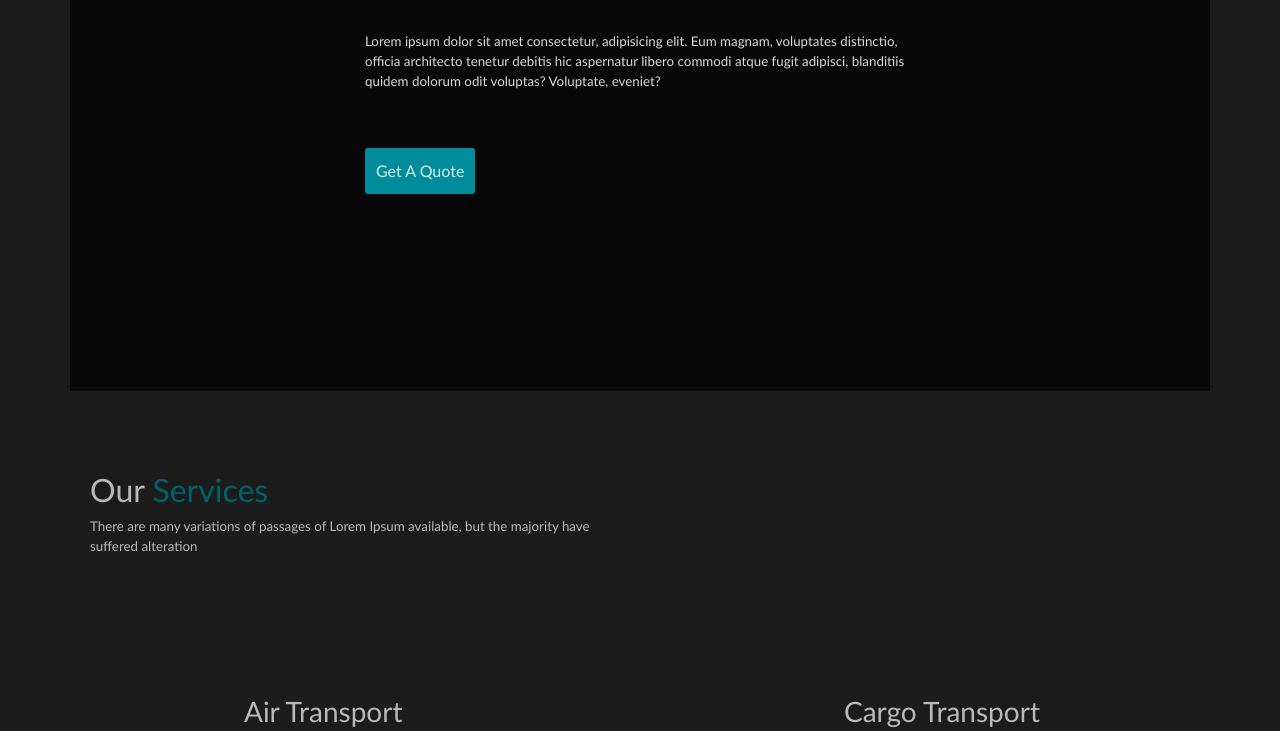
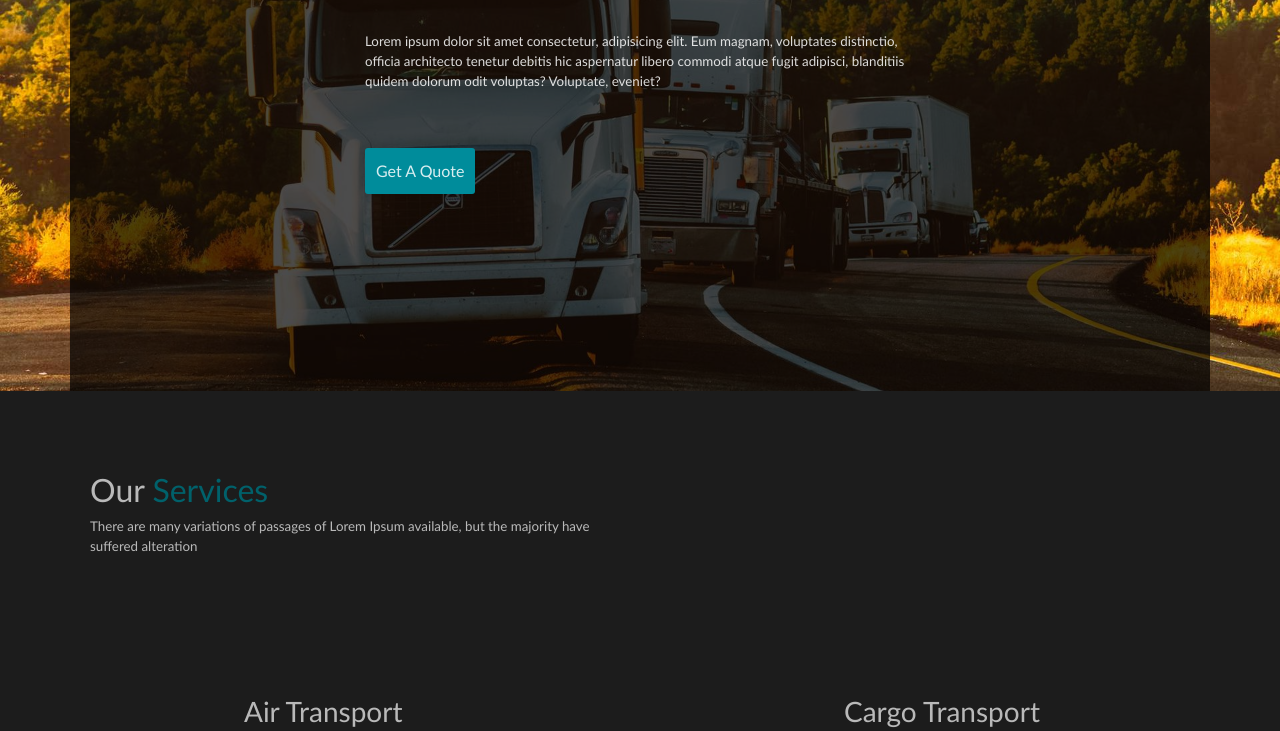
Before and after one commit to mohamedshaban01-Dev/Carint, a plain HTML site: page index.html in a window 1280 px wide. Shown: the part 341-1072 px from the top of the page. Drawn offline with Linux system fonts and the light colour scheme; files that its build step writes are made by us from their sources.

Commit message:
Fix image paths issue

```diff
--- a/style/style.css
+++ b/style/style.css
@@ -131,7 +131,7 @@ nav ul li.search .search-icon {
 main section#home {
     width: 100%;
     height: fit-content;
-    background-image: url('image/slider-bg.jpg');
+    background-image: url('../image/slider-bg.jpg');
     background-size: cover;
     background-position: center;
     background-repeat: no-repeat;
@@ -257,7 +257,7 @@ main section#services a {
 /* ---------------------------------------- */
 /* start about us  */
 main section#About-Us {
-    background-image: url("image/track-bg.jpg");
+    background-image: url("../image/track-bg.jpg");
     height: 80vh;
     background-size: cover;
     background-repeat: no-repeat;
@@ -628,7 +628,7 @@ section.info_section div.container {
 
     main section#home {
 
-        background-image: url('image/slider-bg.jpg');
+        background-image: url('../image/slider-bg.jpg');
 
 
     }
@@ -641,7 +641,7 @@ section.info_section div.container {
     main section#home {
         width: 100%;
         height: fit-content;
-        background-image: url('image/slider-bg.jpg');
+        background-image: url('../image/slider-bg.jpg');
         background-size: cover;
         background-position: center;
         background-repeat: no-repeat;
```
